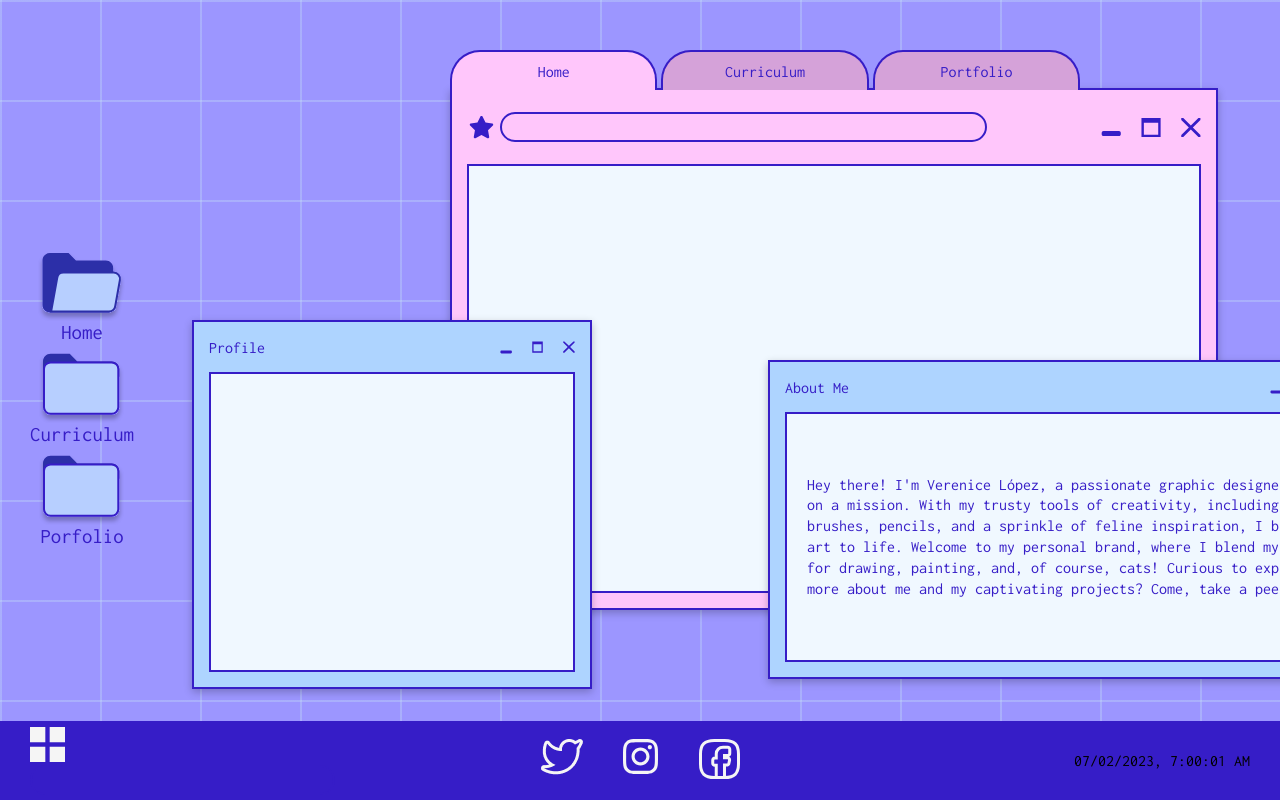
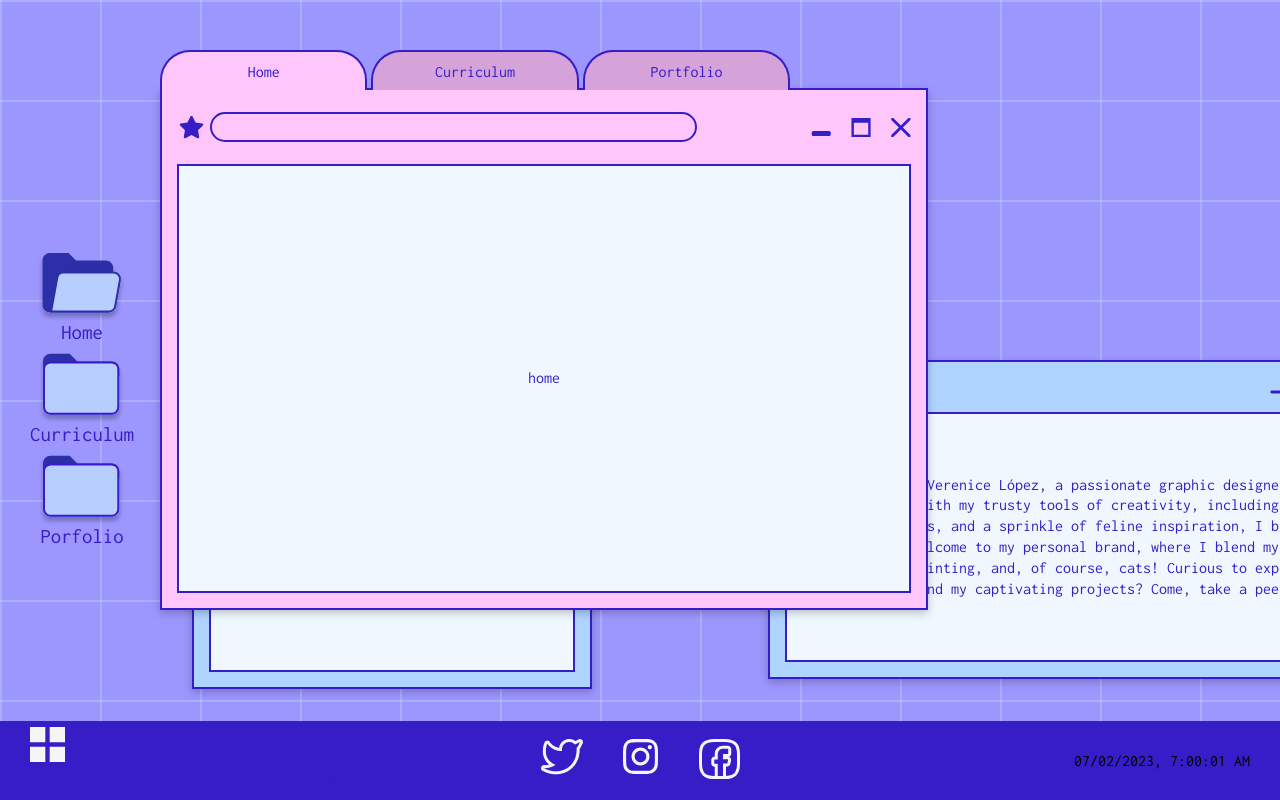
Before and after one commit to Coreandrum1/vereLPatlanPage, a React (Vite) app: page /#/ in a window 1280 px wide. Shown: the top 800 px of the page. Built offline with nearby package versions, Linux system fonts and the light colour scheme.

Commit message:
draggable style fixes

```diff
--- a/src/App.css
+++ b/src/App.css
@@ -3,10 +3,6 @@
 
 :root {
   background-color: rgba(129, 121, 255, 0.78);
-  top: 0;
-  left: 0;
-  width: 100%;
-  height: 100%;
   background-image: linear-gradient(
       to right,
       rgba(201, 233, 246, 0.3) 2px,
@@ -14,4 +10,7 @@
     ),
     linear-gradient(to bottom, rgba(201, 233, 246, 0.3) 2px, transparent 1px);
   background-size: 100px 100px; /* Adjust the grid size as needed */
+  overflow: hidden;
+  top: 0;
+  left: 0;
 }
--- a/src/App.tsx
+++ b/src/App.tsx
@@ -68,9 +68,6 @@ function App() {
         />
       )}
 
-      {/*
-       */}
-
       <TaskBar />
     </>
   );
--- a/src/components/card/Card.tsx
+++ b/src/components/card/Card.tsx
@@ -44,6 +44,7 @@ const Card: React.FC<IProps> = ({
           onDrag={handleDrag}
           position={position}
           handle=".drag-handle"
+          offsetParent={document.body}
         >
           <article
             ref={nodeRef}
--- a/src/components/desktopIcons/DesktopIcons.css
+++ b/src/components/desktopIcons/DesktopIcons.css
@@ -1,5 +1,4 @@
 .desktopIconContainer {
-  z-index: -1;
   position: absolute;
   top: 0;
   left: 0;
--- a/src/components/mainWindow/MainWindow.tsx
+++ b/src/components/mainWindow/MainWindow.tsx
@@ -1,11 +1,12 @@
 import Draggable, { DraggableData, DraggableEvent } from "react-draggable";
-import { useRef, useState } from "react";
+import { useEffect, useRef, useState } from "react";
 import "./MainWindows.css";
 import minimizeIcon from "../../icons/🦆 icon _Window Minimize_.svg";
 import maximizeIcon from "../../icons/🦆 icon _window maximize_.svg";
 import closeIcon from "../../icons/🦆 icon _window close_.svg";
 import starIcon from "../../icons/🦆 icon _star_.svg";
 import { Outlet, Link } from "react-router-dom";
+import useWindowSize from "../../hooks/useWindowSize";
 
 interface IProps {
   selected: "home" | "curriculum" | "portfolio";
@@ -16,24 +17,45 @@ const MainWindow: React.FC<IProps> = ({
   selected,
   selectedHandler,
 }: IProps) => {
-  const nodeRef = useRef(null);
-  const [position, setPosition] = useState({ x: 450, y: 50 });
+  const nodeRef = useRef<HTMLDivElement>(null);
+  const { width, height } = useWindowSize();
+  const [position, setPosition] = useState({ x: width / 8, y: 50 });
+  const [elementSize, setElementSize] = useState({ width: 0, height: 0 });
 
-  const handleDrag = (e: DraggableEvent, data: DraggableData): void => {
-    e.preventDefault();
+  useEffect(() => {
+    // Function to update the width
+    const updateWidth = () => {
+      if (nodeRef.current) {
+        setElementSize({
+          width: nodeRef.current.offsetWidth,
+          height: nodeRef.current.offsetHeight,
+        });
+      }
+    };
+    updateWidth();
+    window.addEventListener("resize", updateWidth);
+    return () => window.removeEventListener("resize", updateWidth);
+  }, []);
+
+  const handleDrag = (_e: DraggableEvent, data: DraggableData): void => {
     const { x, y } = data;
     setPosition({ x, y });
   };
 
   return (
-    <main className="main-window-container">
     <Draggable
       nodeRef={nodeRef}
       onDrag={handleDrag}
       position={position}
       handle=".drag-handle"
+      bounds={{
+        left: 0,
+        right: width - elementSize.width,
+        top: 0,
+        bottom: height - elementSize.height,
+      }}
     >
-        <div ref={nodeRef} className="container">
+      <div ref={nodeRef} className="mainWindowContainer">
         <div className="tabContainer">
           <Link
             to={"/home"}
@@ -56,9 +78,7 @@ const MainWindow: React.FC<IProps> = ({
           </Link>
           <Link
             to={"/portfolio"}
-              className={`tabOption ${
-                selected !== "portfolio" && "inactiveTab"
-              }`}
+            className={`tabOption ${selected !== "portfolio" && "inactiveTab"}`}
             onClick={() => selectedHandler("portfolio")}
           >
             <h2>Portfolio</h2>
@@ -87,7 +107,6 @@ const MainWindow: React.FC<IProps> = ({
         </div>
       </div>
     </Draggable>
-    </main>
   );
 };
 
--- a/src/components/mainWindow/MainWindows.css
+++ b/src/components/mainWindow/MainWindows.css
@@ -1,4 +1,12 @@
-.main-window-container {
+.mainWindowContainer {
+  position: absolute;
+  display: flex;
+  flex-direction: column;
+  width: 60%;
+  min-width: 500px;
+  height: 70%;
+  z-index: 1;
+
   .content {
     display: flex;
     flex-direction: column;
@@ -19,15 +27,6 @@
   .subContentHeader {
     display: flex;
     height: 90px;
-  }
-
-  .container {
-    position: absolute;
-    display: flex;
-    flex-direction: column;
-    width: 60%;
-    min-width: 500px;
-    height: 70%;
   }
 
   .tabContainer {
--- a/src/components/taskbar/TaskBar.css
+++ b/src/components/taskbar/TaskBar.css
@@ -1,5 +1,4 @@
 .stickyNavbar {
-  z-index: -1;
   overflow: hidden;
   background-color: #333;
   position: fixed;
--- /dev/null
+++ b/src/hooks/useWindowSize.tsx
@@ -0,0 +1,26 @@
+import { useState, useEffect } from "react";
+
+function useWindowSize() {
+  const [windowSize, setWindowSize] = useState({
+    width: window.innerWidth,
+    height: window.innerHeight,
+  });
+
+  useEffect(() => {
+    function handleResize() {
+      setWindowSize({
+        width: window.innerWidth,
+        height: window.innerHeight,
+      });
+    }
+
+    window.addEventListener("resize", handleResize);
+
+    // Cleanup the event listener on component unmount
+    return () => window.removeEventListener("resize", handleResize);
+  }, []);
+
+  return windowSize;
+}
+
+export default useWindowSize;
--- a/src/index.css
+++ b/src/index.css
@@ -1,71 +1,9 @@
 :root {
   font-family: Inconsolata;
   font-style: normal;
-  /* line-height: 1.5; */
-  /* font-weight: 400; */
-
-  /* color-scheme: light dark; */
-  /* color: rgba(255, 255, 255, 0.87); */
-  /* background-color: #242424; */
-
   font-synthesis: none;
   text-rendering: optimizeLegibility;
   -webkit-font-smoothing: antialiased;
   -moz-osx-font-smoothing: grayscale;
   -webkit-text-size-adjust: 100%;
-  overflow: hidden;
 }
-
-/* a {
-  font-weight: 500;
-  color: #646cff;
-  text-decoration: inherit;
-}
-a:hover {
-  color: #535bf2;
-}
-
-body {
-  margin: 0;
-  display: flex;
-  place-items: center;
-  min-width: 320px;
-  min-height: 100vh;
-}
-
-h1 {
-  font-size: 3.2em;
-  line-height: 1.1;
-}
-
-button {
-  border-radius: 8px;
-  border: 1px solid transparent;
-  padding: 0.6em 1.2em;
-  font-size: 1em;
-  font-weight: 500;
-  font-family: inherit;
-  background-color: #1a1a1a;
-  cursor: pointer;
-  transition: border-color 0.25s;
-}
-button:hover {
-  border-color: #646cff;
-}
-button:focus,
-button:focus-visible {
-  outline: 4px auto -webkit-focus-ring-color;
-}
-
-@media (prefers-color-scheme: light) {
-  :root {
-    color: #213547;
-    background-color: #ffffff;
-  }
-  a:hover {
-    color: #747bff;
-  }
-  button {
-    background-color: #f9f9f9;
-  }
-} */
```
Lines whose indentation alone changed are shown as unchanged.
